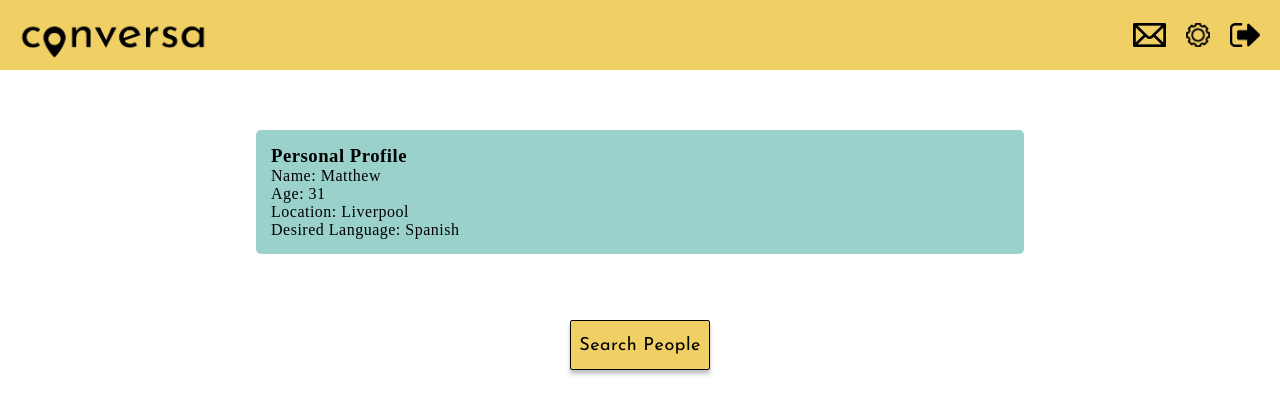
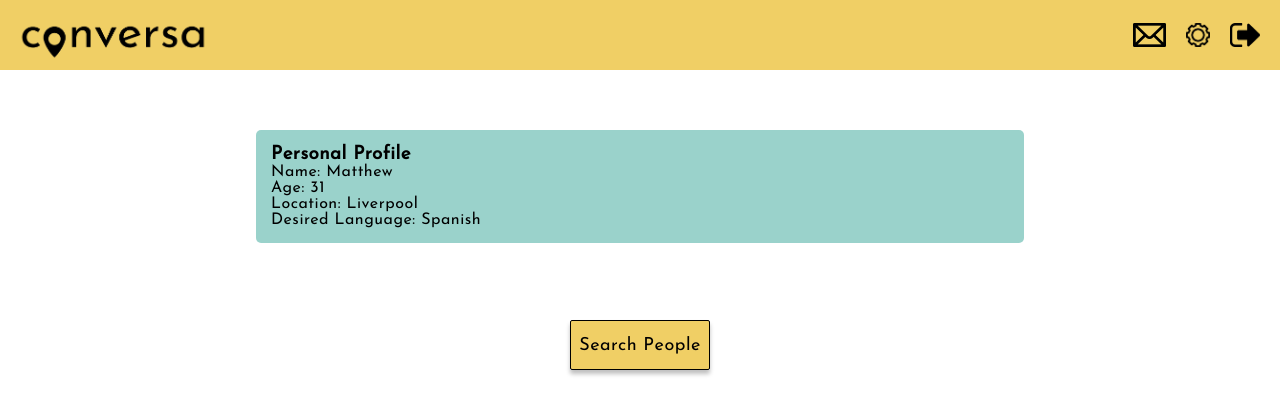
Before and after one commit to AnnaC200/conversa, a React (Create React App) app: page /MyProfile in a window 1280 px wide. Shown: the top 414 px of the page. Built offline with nearby package versions, Linux system fonts and the light colour scheme.

Commit message:
tiny change to modal

```diff
--- a/src/components/MyProfile/IndividualPerson.css
+++ b/src/components/MyProfile/IndividualPerson.css
@@ -4,7 +4,8 @@
     border-radius: 50px 50px 50px 10px;
     padding: 2px;
     margin: auto;
-    margin-top: 30px;
+    margin-top: 20px;
+    margin-bottom: 40px;
     text-align: center;
     background-color: white;
     box-shadow: 0px 10px 5px 2px #333533;
--- a/src/components/MyProfile/IndividualPerson.js
+++ b/src/components/MyProfile/IndividualPerson.js
@@ -2,6 +2,7 @@ import React from "react";
 import MessageButton from "./MessageButton";
 import ScheduleMeetUpButton from "./ScheduleMeetUpButton";
 import "./IndividualPerson.css";
+import "../../styles/font.css";
 
 // {
 //   "id": 1,
@@ -64,7 +65,9 @@ const IndividualPerson = (props) => {
         <div>Desired Language: {props.desiredLanguage}</div>
         <div>About Me: {props.aboutMe}</div>
         <div>
+        <div>
           <ScheduleMeetUpButton />
+        </div>
         </div>
       </div>
     </ul>
--- a/src/components/MyProfile/PersonalProfile.css
+++ b/src/components/MyProfile/PersonalProfile.css
@@ -19,3 +19,7 @@ body {
   border-radius: 5px;
   padding: 15px;
 }
+
+.displaybox h3, ul {
+  font-family: 'Josefin Sans', sans-serif;
+}
```
